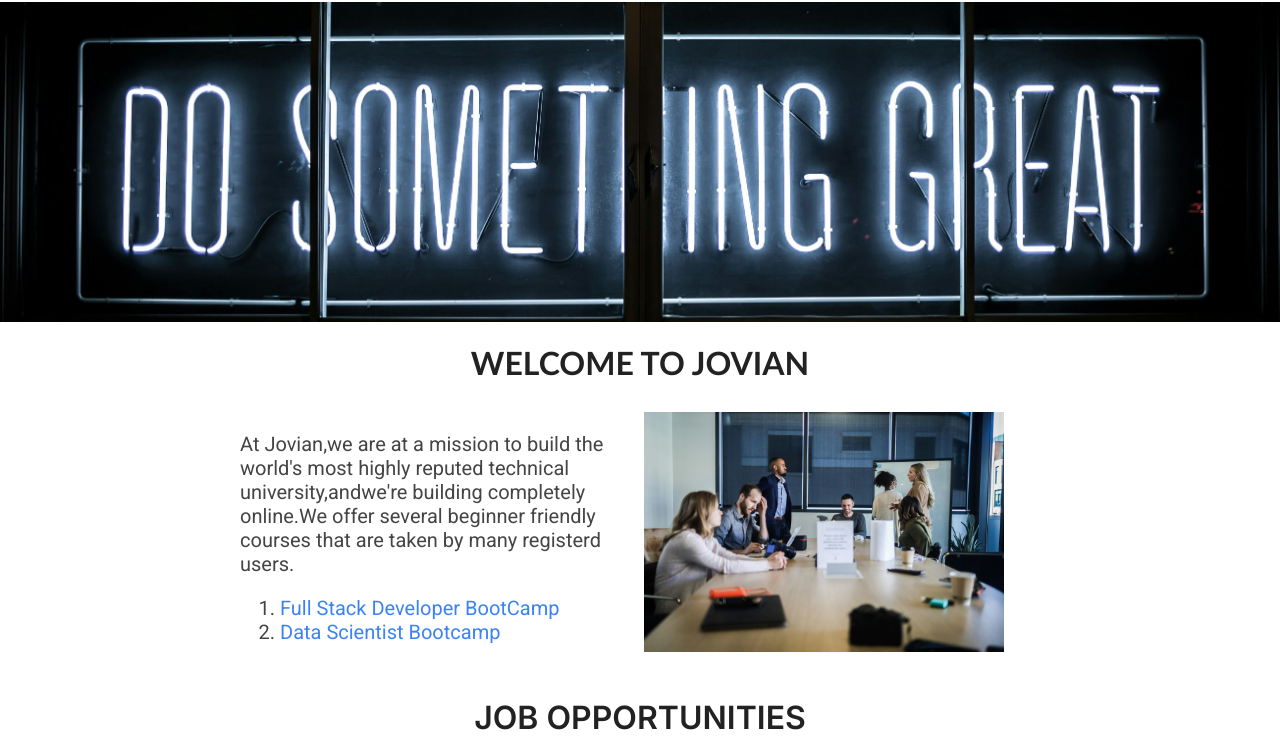
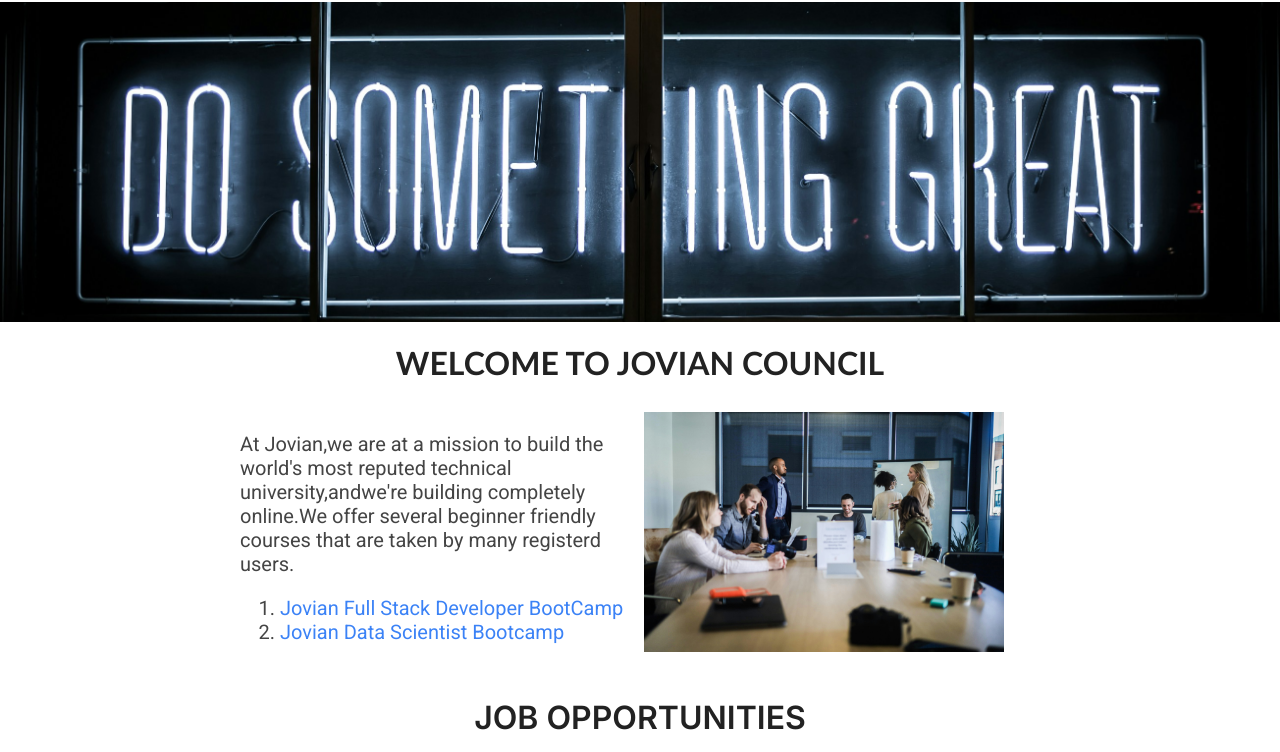
Before and after one commit to 2411nihalsingh/first-career-responsive-site, a plain HTML site: page src/index.html in a window 1280 px wide. Shown: the part 48-800 px from the top of the page. Drawn offline with Linux system fonts and the light colour scheme.

Commit message:
made some changes in index.html

```diff
--- a/src/index.html
+++ b/src/index.html
@@ -24,22 +24,22 @@
     </div>
     <img id="Banner" src="banner-file.jpg" alt="Banner"
         height="400">
-    <h1><b>Welcome to Jovian</b>
+    <h1><b>Welcome to Jovian Council</b>
     </h1>
     <div id="about">
         <div id="description">
-            <p>At Jovian,we are at a mission to build the world's most highly reputed technical university,andwe're
+            <p>At Jovian,we are at a mission to build the world's most reputed technical university,andwe're
                 building completely online.We offer several beginner friendly courses that are taken by many
                     registerd users.</p>
             <p>
             <ol>
                 <li>
                     <a href="https://jovian.com/learn/web-development-with-html-and-css" target="_blank">
-                        Full Stack Developer BootCamp
+                       Jovian Full Stack Developer BootCamp
                     </a>
                 </li>
                 <li>
-                    <a href="https://jovian.com/learn/data-analysis-with-python-zero-to-pandas" target="_blank">Data
+                    <a href="https://jovian.com/learn/data-analysis-with-python-zero-to-pandas" target="_blank">Jovian Data
                         Scientist Bootcamp</a>
                 </li>
             </ol>
```
